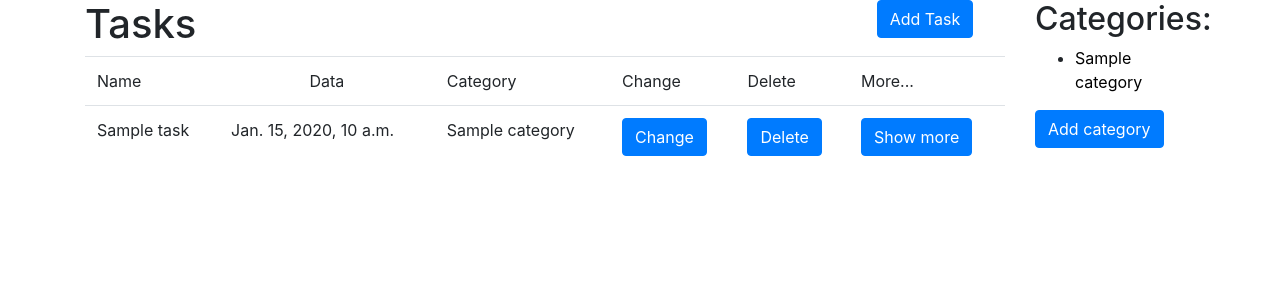
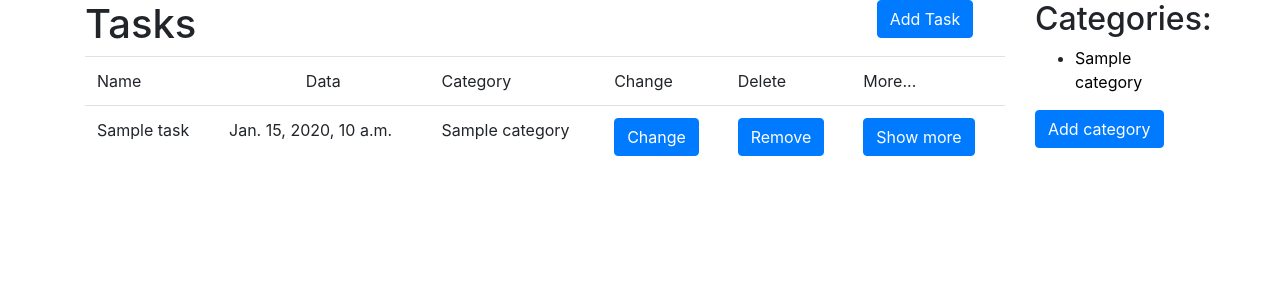
Before and after one commit to Chenger1/toDoApp-v3, a Django app: page / in a window 1280 px wide. Shown: the part 56-356 px from the top of the page. Run offline with Django 3.2, Linux system fonts and the light colour scheme; a user stored in the database is signed in; tables that the repository leaves empty hold one stand-in row (values such as "Sample post").

Commit message:
feat: Now user can hide task from main page

```diff
--- a/todo/tasks/templates/task/list.html
+++ b/todo/tasks/templates/task/list.html
@@ -35,7 +35,10 @@
                                     <button type="button" class="btn btn-primary">Change</button>
                                 </td>
                                 <td>
-                                    <button type="button" class="btn btn-primary">Delete</button>
+                                    <form action="{% url 'tasks:remove_task' task.slug%}" method="post">
+                                        {% csrf_token %}
+                                        <button type="submit" class="btn btn-primary">Remove</button>
+                                    </form>
                                 </td>
                                 <td>
                                     <button type="button" class="btn btn-primary">Show more</button>
--- a/todo/tasks/urls.py
+++ b/todo/tasks/urls.py
@@ -1,12 +1,13 @@
 from django.urls import path
 
-from .views import TaskList, CreateCategoryView, CreateTaskView
+from .views import TaskList, CreateCategoryView, CreateTaskView, TaskRemoveView
 
 app_name = 'tasks'
 
 urlpatterns =[
     path('', TaskList.as_view(), name='task_list'),
-    path('category/<int:category_id>', TaskList.as_view(), name='task_list_in_category'),
+    path('category/<int:category_id>/', TaskList.as_view(), name='task_list_in_category'),
     path('create-category/', CreateCategoryView.as_view(), name='create_category'),
     path('create-task/', CreateTaskView.as_view(), name='create_task'),
+    path('remove-task/<slug:slug>/', TaskRemoveView.as_view(), {'status': True}, name='remove_task'),
 ]
--- a/todo/tasks/views.py
+++ b/todo/tasks/views.py
@@ -1,6 +1,6 @@
 from django.views.generic import ListView
 from django.views.generic import View
-from django.shortcuts import render, redirect
+from django.shortcuts import render, redirect, get_object_or_404
 
 from .forms import CreateCategoryForm, CreateSubTaskFormSet, CreateTaskForm
 
@@ -61,8 +61,8 @@ class CreateTaskView(View):
                                                'subtasks': subtask_form})
 
     def post(self, request):
-        task_form = CreateTaskForm(request.user, request.POST)
-        subtask_form = CreateSubTaskFormSet(request.POST)
+        task_form = CreateTaskForm(request.user, data=request.POST)
+        subtask_form = CreateSubTaskFormSet(data=request.POST)
 
         if task_form.is_valid():
             task = task_form.save(commit=False)
@@ -77,3 +77,14 @@ class CreateTaskView(View):
                     subtask.save()
 
         return redirect('tasks:task_list')
+
+
+class TaskRemoveView(View):
+
+    def post(self, request, slug, status):
+        task = get_object_or_404(Task, slug__iexact=slug,
+                                 author=request.user)
+        task.removed = status
+        task.save()
+
+        return redirect('tasks:task_list')
```
